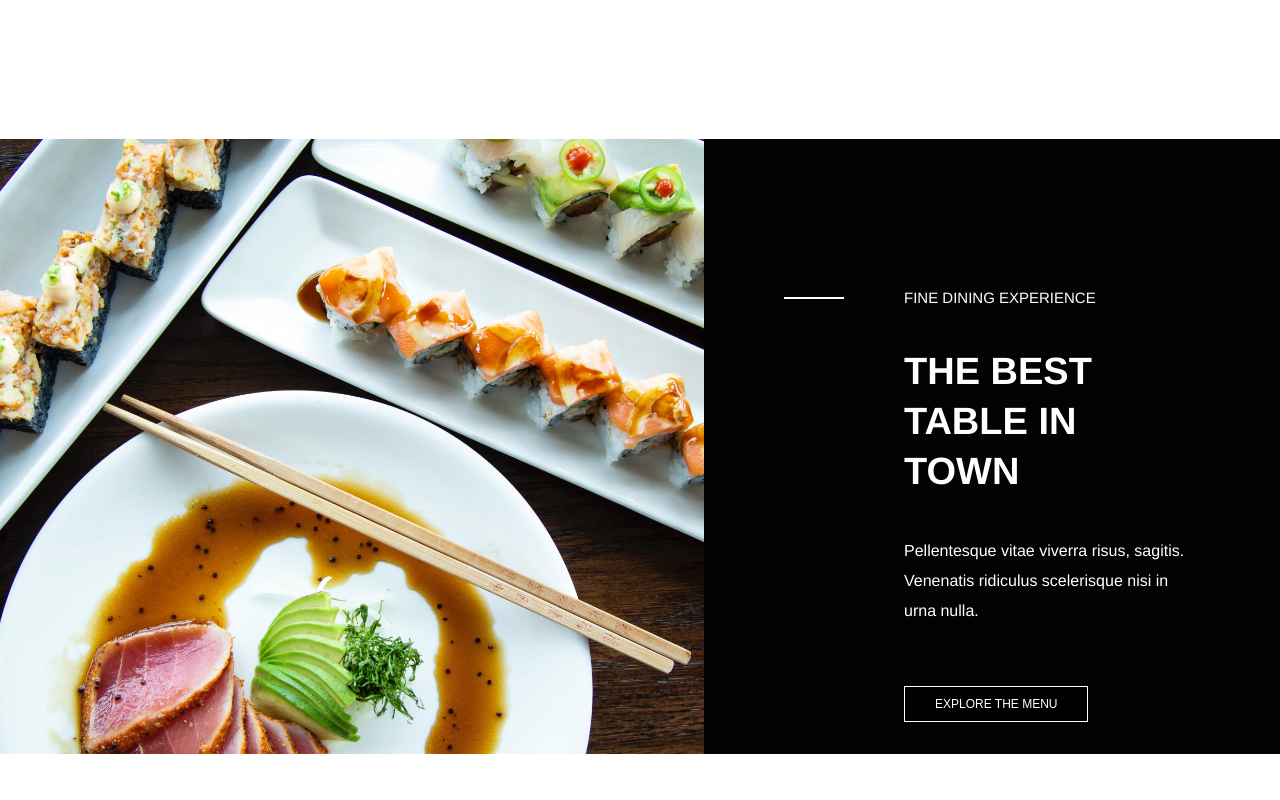
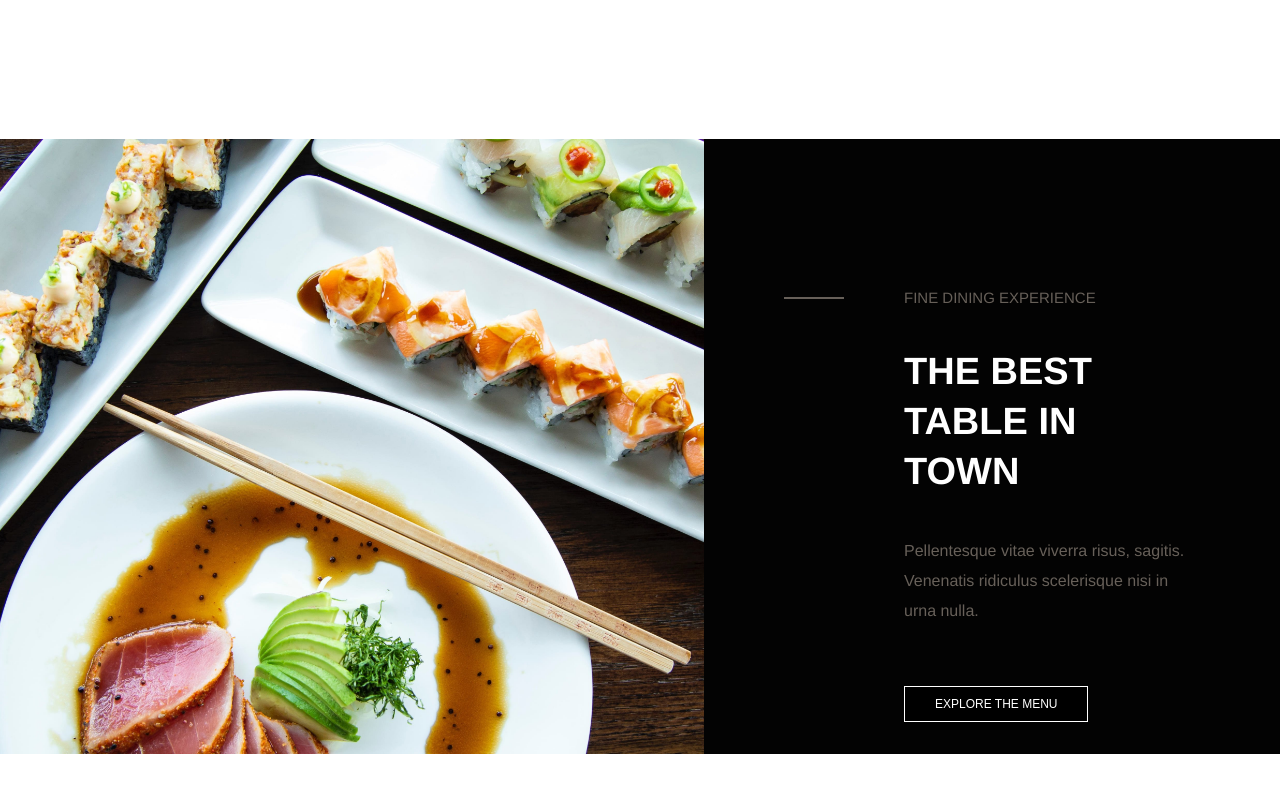
Before and after one commit to petrescuandreea/proj-html-vuejs, a Vue app: page / in a window 1280 px wide. Shown: the part 1980-2780 px from the top of the page. Built offline with nearby package versions, Linux system fonts and the light colour scheme.

Commit message:
Change content color in component CulinaryHistory

```diff
--- a/src/components/CulinaryHistory.vue
+++ b/src/components/CulinaryHistory.vue
@@ -62,7 +62,7 @@ export default {
             width: 45%;
             height: 100%;
             float: left;
-            color: white;
+            color: #676059;
             background-color: rgba(3,3,3,255);
             padding: 40px 80px 0 80px;
 
@@ -75,7 +75,7 @@ export default {
 
                     .line {
                         width: 60px;
-                        border-bottom: 2px solid white;
+                        border-bottom: 2px solid;
                         margin-right: 60px;
                     }
 
@@ -92,6 +92,7 @@ export default {
                     h1 {
                         font-size: 38px;
                         text-transform: uppercase;
+                        color: white;
                         line-height: 50px;
                         margin: 40px 0;
                     }
```
